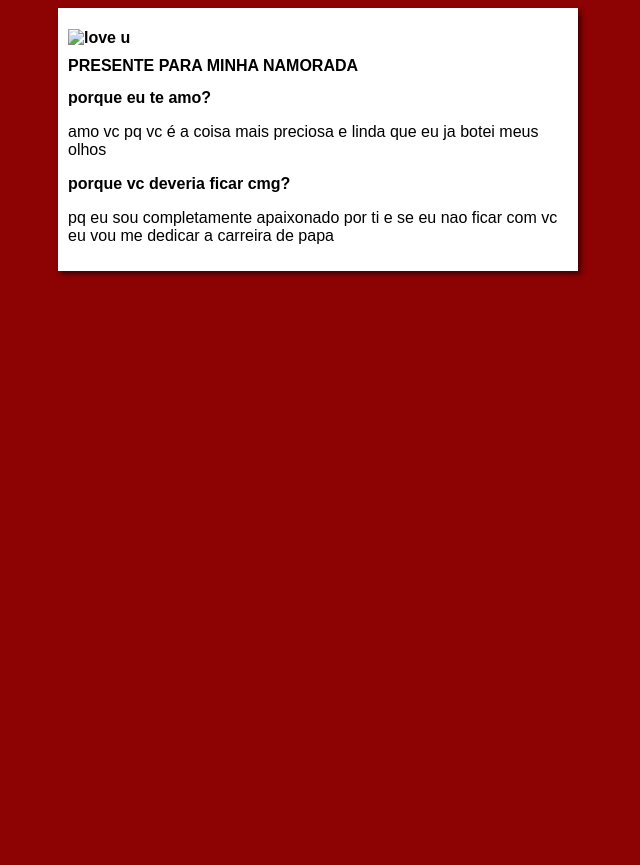
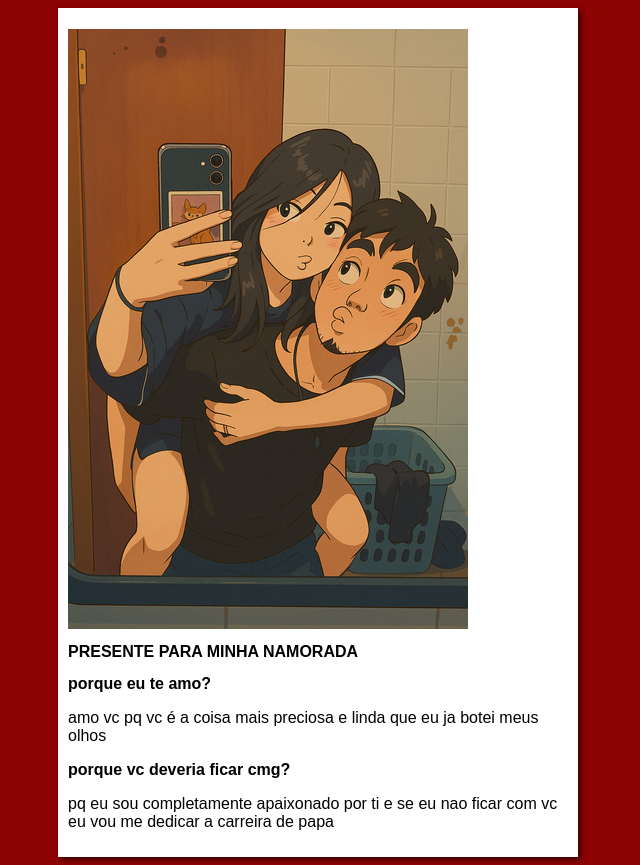
Before and after one commit to jaonascimento/projeto-de-site-, a plain HTML site: page index.html in a window 1280 px wide. Shown: the whole page, without its empty margins (322-962 px from the left). Before the commit the page ends 800 px from the top, so only its background shows below. Drawn offline with Linux system fonts and the light colour scheme.

Commit message:
Update index.html

```diff
--- a/index.html
+++ b/index.html
@@ -9,7 +9,7 @@
 <body>
     <main>
         <header>
-            <h1><img src="Camera Roll/ChatGPT Image 30_03_2025, 18_25_59.png" alt="love u"></h1>
+            <h1><img src="Camera Roll/Minha imagem do ChatGPT (1).png" alt="love u"></h1>
             <h1>PRESENTE PARA MINHA NAMORADA</h1>
         </header>
         <article>
```
